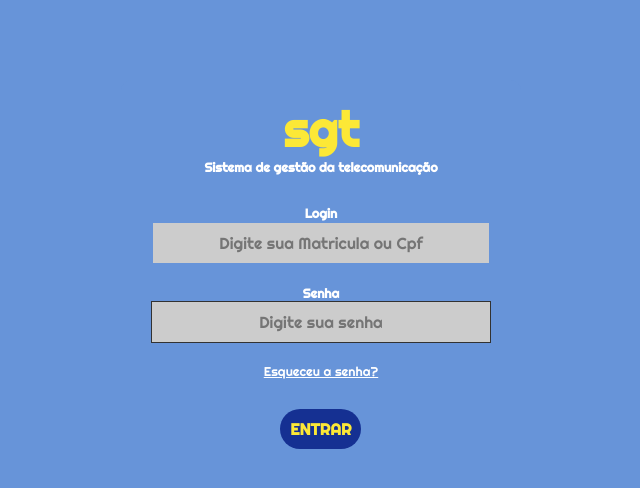
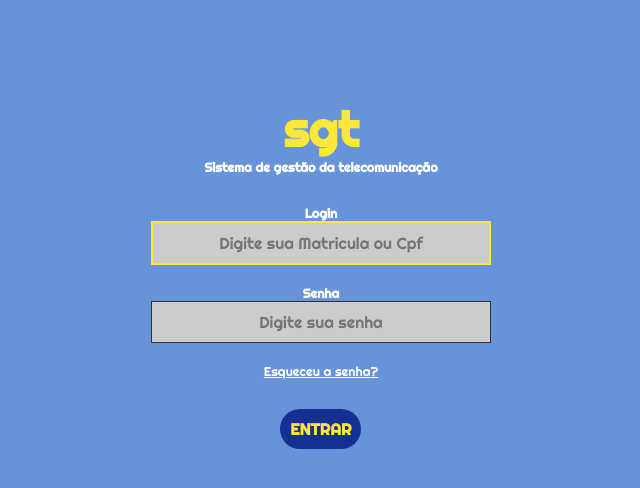
Before and after one commit to thiagotw10/projeto_empresa, a PHP site: page / in a window 1280 px wide, with the restyled element focused. Shown: the top 488 px of the page, without its empty margins (319-959 px from the left). Run offline with PHP 8.4, Linux system fonts and the light colour scheme.

Commit message:
projeto_empresa

```diff
--- a/styles.css
+++ b/styles.css
@@ -76,7 +76,7 @@ input{
 
 
 input:focus{
-    border: 2px solid #6794d9;
+    border: 2px solid #fce836;
 }
 
 input[type="submit"]{
```
